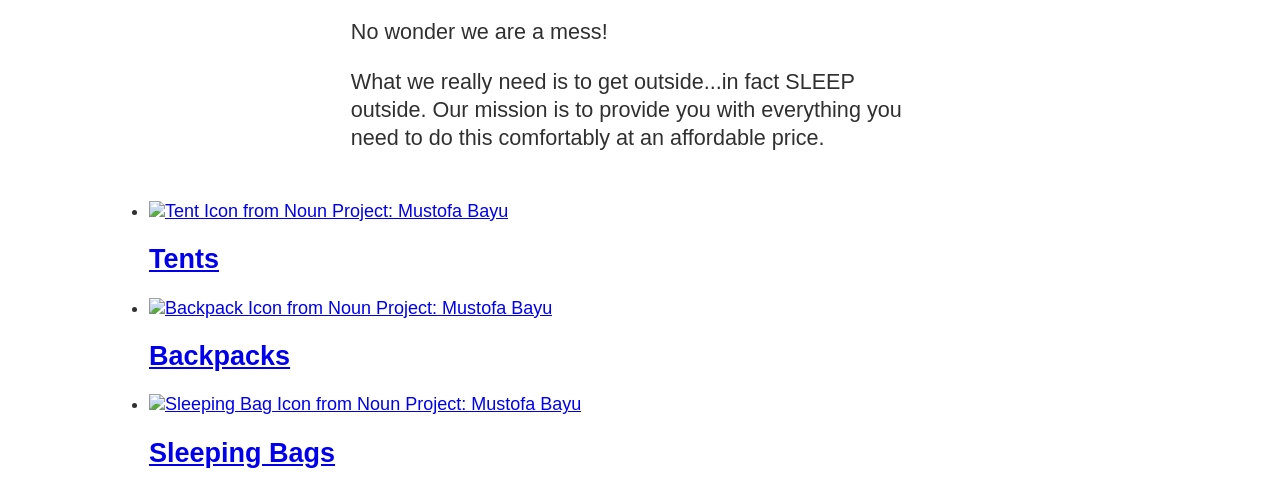
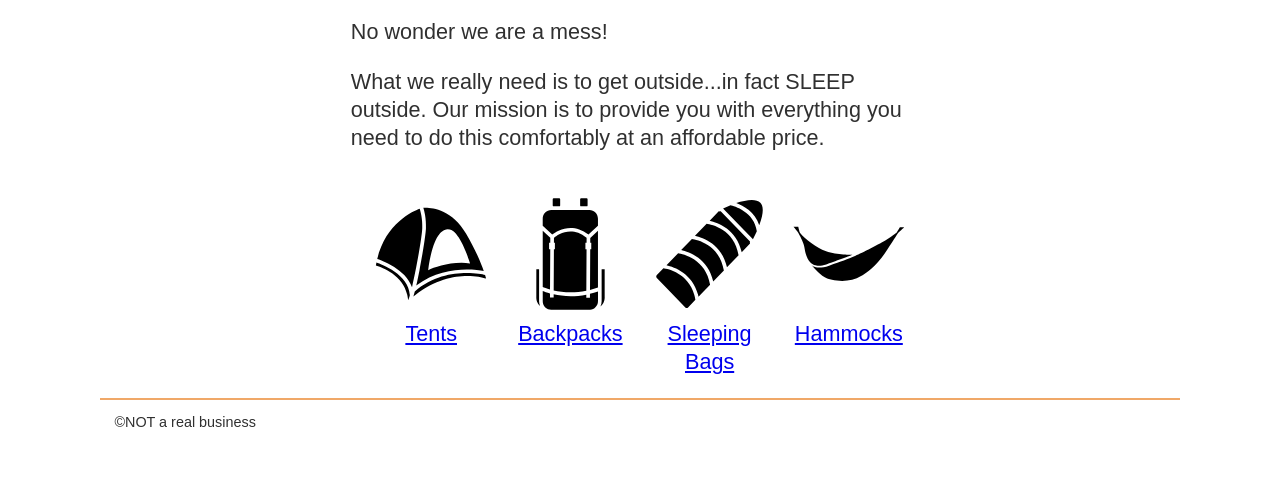
Before and after one commit to bcadolf/sleepoutside, a website built with Vite: page src/index.html in a window 1280 px wide. Shown: the part 469-952 px from the top of the page. After the commit the page ends 913 px from the top, so only its background shows below. Built offline with nearby package versions, Linux system fonts and the light colour scheme; no server answers; files whose address does not match are found by name.

Commit message:
soling problems for merge

```diff
--- a/src/index.html
+++ b/src/index.html
@@ -1,4 +1,4 @@
-<!DOCTYPE html>
+<!doctype html>
 <html lang="en">
   <head>
     <meta charset="UTF-8" />
@@ -6,7 +6,9 @@
     <title>Sleep Outside | Home</title>
     <link rel="stylesheet" href="/css/style.css" />
     <script src="js/main.js" type="module"></script>
+    <script src="js/product-listing.js" type="module"></script>
   </head>
+
   <body>
     <header class="divider" id="main-header"></header>
     <main class="divider">
@@ -29,46 +31,46 @@
           mission is to provide you with everything you need to do this
           comfortably at an affordable price.
         </p>
-      </section>
-      <section class="products">
-        <ul class="product-grid">
-          <li>
-            <a href="product-listing/index.html?category=tents"
-              ><img
-                src="images/category-icons/noun_Tent_3544767.svg"
+        <div class="product-categories">
+          <div class="product-category">
+            <a href="product_listing/?category=tents">
+              <img
+                src="public/images/tent.svg"
                 alt="Tent Icon from Noun Project: Mustofa Bayu"
               />
-              <h2>Tents</h2>
+              <div>Tents</div>
             </a>
-          </li>
-          <li>
-            <a href="product-listing/index.html?category=backpacks"
-              ><img
-                src="images/category-icons/noun_carrier bag_3544771.svg"
+          </div>
+          <div class="product-category">
+            <a href="product_listing/?category=backpacks">
+              <img
+                src="public/images/backpack.svg"
                 alt="Backpack Icon from Noun Project: Mustofa Bayu"
               />
-              <h2>Backpacks</h2>
+              <div>Backpacks</div>
             </a>
-          </li>
-          <li>
-            <a href="product-listing/index.html?category=sleeping-bags"
-              ><img
-                src="images/category-icons/noun_Sleeping Bag_3544775.svg"
+          </div>
+          <div class="product-category">
+            <a href="product_listing/?category=sleeping-bags">
+              <img
+                src="public/images/sleeping-bag.svg"
                 alt="Sleeping Bag Icon from Noun Project: Mustofa Bayu"
               />
-              <h2>Sleeping Bags</h2>
+              <div>Sleeping Bags</div>
             </a>
-          </li>
-          <li>
-            <a href="product-listing/index.html?category=hammocks"
-              ><img
-                src="images/category-icons/noun_Hammock_791143.svg"
+          </div>
+          <div class="product-category">
+            <a href="product_listing/?category=hammocks">
+              <img
+                src="public/images/hammock.svg"
                 alt="Hammock Icon from Noun Project: Paul Richard"
               />
-              <h2>Hammocks</h2>
+              <div>Hammocks</div>
             </a>
-          </li>
-        </ul>
+          </div>
+          <!-- <h2>Top Products</h2> -->
+          <!-- <ul class="product-list"></ul> -->
+        </div>
       </section>
     </main>
     <footer id="main-footer"></footer>
```
Also changed, not shown: src/product-listing/index.html (deleted, +0 -86 lines), src/cart/index.html (line endings or trailing spaces), src/checkout/index.html (line endings or trailing spaces).
